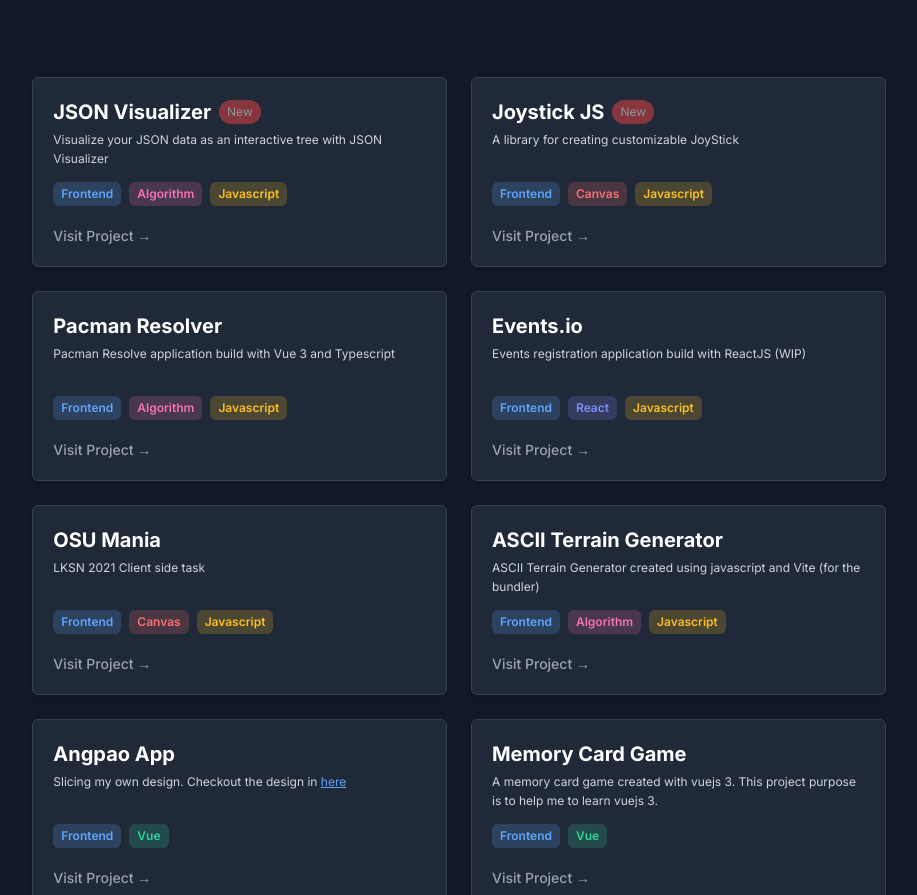
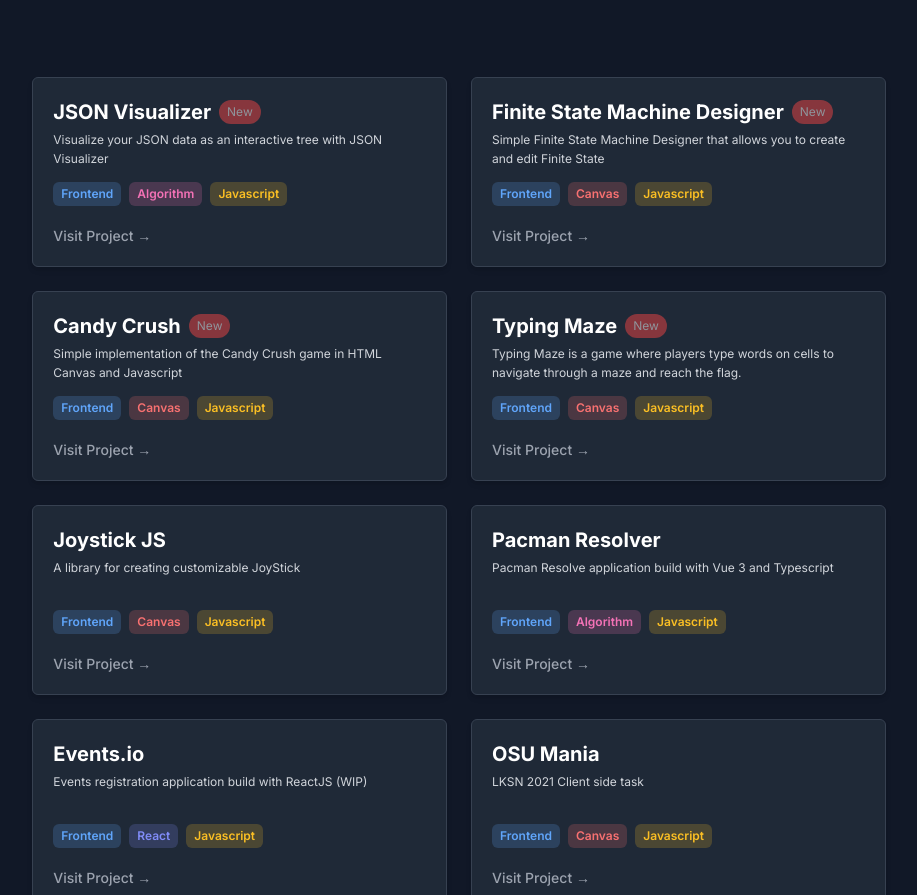
Before and after one commit to Erik3010/erik3010.github.io, a website built with Vite: page index.html in a window 1280 px wide. Shown: the part 789-1684 px from the top of the page, without its empty margins (181-1098 px from the left). Built offline with nearby package versions, Linux system fonts and the light colour scheme.

Commit message:
feat: add projects

```diff
--- a/index.html
+++ b/index.html
@@ -87,8 +87,82 @@
           <div class="portfolio-card border border-gray-700 bg-gray-800 rounded-md overflow-hidden shadow-md">
             <div class="p-5">
               <div class="flex">
+                <h5 class="text-xl font-bold">Finite State Machine Designer</h5>
+                <span class="animate-pulse ml-2 text-xs bg-red-500 rounded-full px-2 py-1 self-center">New</span>
+              </div>
+              <p class="mt-1 text-xs text-gray-300 leading-relaxed min-h-card">
+                Simple Finite State Machine Designer that allows you to create and edit Finite State
+              </p>
+              <div class="flex mt-3 space-x-2">
+                <div class="text-blue-400 bg-blue-400 bg-opacity-20 text-xs font-semibold px-2 py-1 rounded-md cursor-pointer">
+                  Frontend
+                </div>
+                <div class="text-red-400 bg-red-400 bg-opacity-20 text-xs font-semibold px-2 py-1 rounded-md cursor-pointer">
+                  Canvas
+                </div>
+                <div class="text-yellow-400 bg-yellow-400 bg-opacity-20 text-xs font-semibold px-2 py-1 rounded-md cursor-pointer">
+                  Javascript
+                </div>
+              </div>
+              <a href="https://erik3010.github.io/finite-state-machine-designer/" target="_blank" class="text-sm font-medium text-gray-400 hover:text-white block mt-5 items-center hover:underline">Visit
+                Project →
+              </a>
+            </div>
+          </div>
+          <div class="portfolio-card border border-gray-700 bg-gray-800 rounded-md overflow-hidden shadow-md">
+            <div class="p-5">
+              <div class="flex">
+                <h5 class="text-xl font-bold">Candy Crush</h5>
+                <span class="animate-pulse ml-2 text-xs bg-red-500 rounded-full px-2 py-1 self-center">New</span>
+              </div>
+              <p class="mt-1 text-xs text-gray-300 leading-relaxed min-h-card">
+                Simple implementation of the Candy Crush game in HTML Canvas and Javascript
+              </p>
+              <div class="flex mt-3 space-x-2">
+                <div class="text-blue-400 bg-blue-400 bg-opacity-20 text-xs font-semibold px-2 py-1 rounded-md cursor-pointer">
+                  Frontend
+                </div>
+                <div class="text-red-400 bg-red-400 bg-opacity-20 text-xs font-semibold px-2 py-1 rounded-md cursor-pointer">
+                  Canvas
+                </div>
+                <div class="text-yellow-400 bg-yellow-400 bg-opacity-20 text-xs font-semibold px-2 py-1 rounded-md cursor-pointer">
+                  Javascript
+                </div>
+              </div>
+              <a href="https://erik3010.github.io/candy-crush/" target="_blank" class="text-sm font-medium text-gray-400 hover:text-white block mt-5 items-center hover:underline">Visit
+                Project →
+              </a>
+            </div>
+          </div>
+          <div class="portfolio-card border border-gray-700 bg-gray-800 rounded-md overflow-hidden shadow-md">
+            <div class="p-5">
+              <div class="flex">
+                <h5 class="text-xl font-bold">Typing Maze</h5>
+                <span class="animate-pulse ml-2 text-xs bg-red-500 rounded-full px-2 py-1 self-center">New</span>
+              </div>
+              <p class="mt-1 text-xs text-gray-300 leading-relaxed min-h-card">
+                Typing Maze is a game where players type words on cells to navigate through a maze and reach the flag.
+              </p>
+              <div class="flex mt-3 space-x-2">
+                <div class="text-blue-400 bg-blue-400 bg-opacity-20 text-xs font-semibold px-2 py-1 rounded-md cursor-pointer">
+                  Frontend
+                </div>
+                <div class="text-red-400 bg-red-400 bg-opacity-20 text-xs font-semibold px-2 py-1 rounded-md cursor-pointer">
+                  Canvas
+                </div>
+                <div class="text-yellow-400 bg-yellow-400 bg-opacity-20 text-xs font-semibold px-2 py-1 rounded-md cursor-pointer">
+                  Javascript
+                </div>
+              </div>
+              <a href="https://erik3010.github.io/typing-maze/" target="_blank" class="text-sm font-medium text-gray-400 hover:text-white block mt-5 items-center hover:underline">Visit
+                Project →
+              </a>
+            </div>
+          </div>
+          <div class="portfolio-card border border-gray-700 bg-gray-800 rounded-md overflow-hidden shadow-md">
+            <div class="p-5">
+              <div class="flex">
                 <h5 class="text-xl font-bold">Joystick JS</h5>
-                <span class="animate-pulse ml-2 text-xs bg-red-500 rounded-full px-2 py-1 self-center">New</span>
               </div>
               <p class="mt-1 text-xs text-gray-300 leading-relaxed min-h-card">
                 A library for creating customizable JoyStick
```
